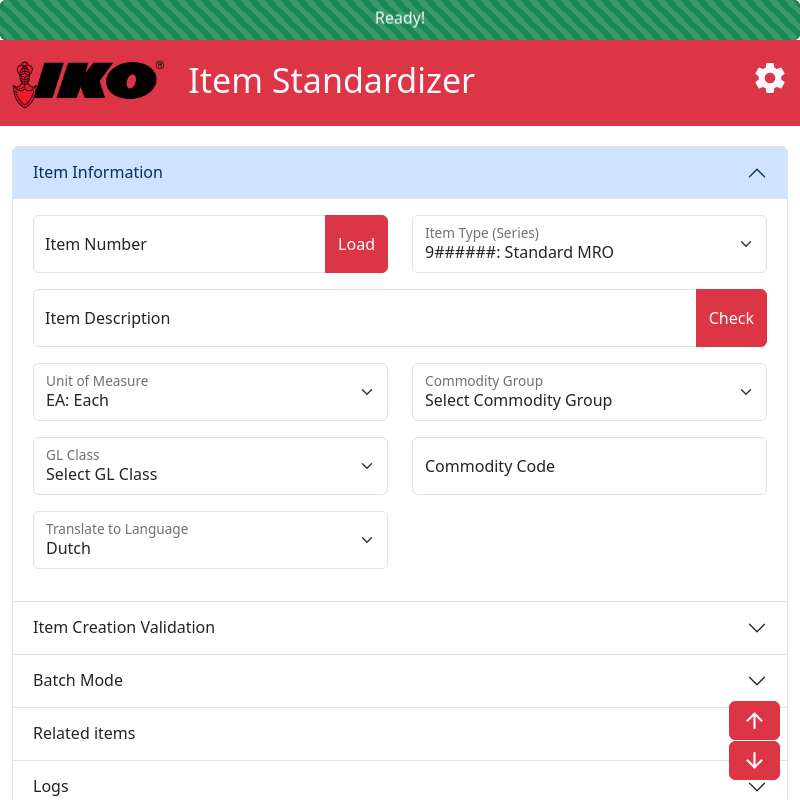
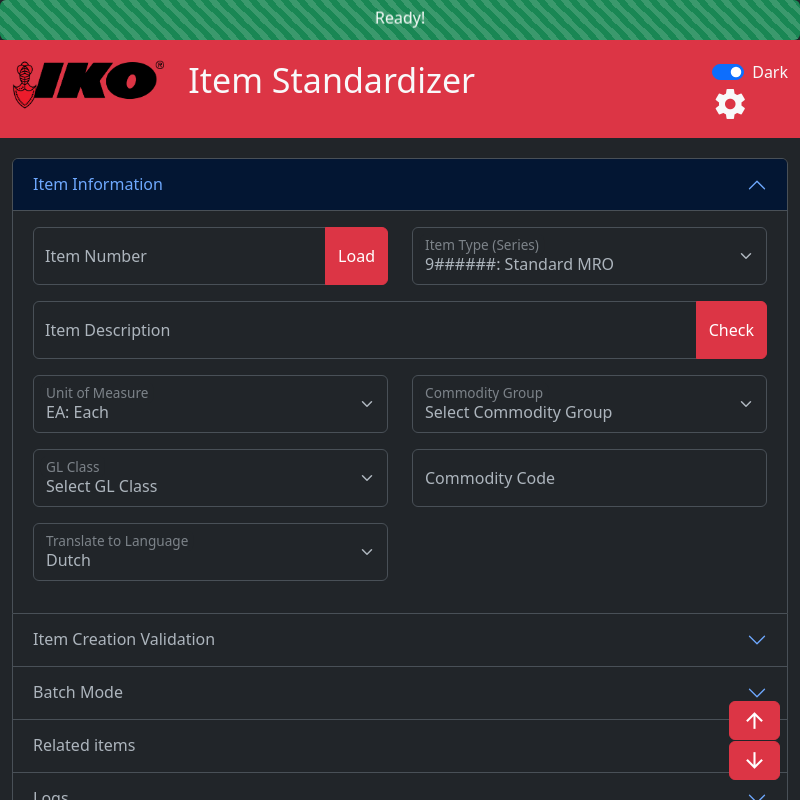
Before and after one commit to jonathanmajh/iko_mro_items, an Electron app: page renderer/item_main.html in a window 800 px wide. Drawn offline with Linux system fonts and the light colour scheme.

Commit message:
Added Dark Mode Toggle to Item Tool

```diff
--- a/renderer/item_main.html
+++ b/renderer/item_main.html
@@ -1,7 +1,7 @@
 <!-- http://operations.connect.na.local/support/Reliability/ReliabilityShared/Pages/AssetRedirect.aspx -->
 
 <!DOCTYPE html>
-<html lang="en" class="h-100">
+<html lang="en" class="h-100"  data-bs-theme="dark">
 
 <head>
   <meta charset="UTF-8" />
@@ -44,8 +44,14 @@
       <div class="row bg-danger text-light" style="padding-top: 20px">
         <div class="col-auto"><img src="IKO_Logo-nobg.png" /></div>
         <h1 class="col">Item Standardizer</h1>
-        <div class="col" style="text-align: right">
-          <i id="settings" class="material-icons pointer md-size">settings</i>
+        <div class="col d-flex align-items-center justify-content-end">
+          <span>
+            <div class="form-check form-switch">
+              <input class="form-check-input" type="checkbox" id="dark-mode-switch" checked>
+              <label class="form-check-label" for="flexSwitchCheckChecked" id="dark-mode-switch-label">Dark</label>
+            </div>
+            <i id="settings" class="material-icons pointer md-size"  style="text-align: right">settings</i>
+          </span>
         </div>
       </div>
 
--- a/renderer/item_main.js
+++ b/renderer/item_main.js
@@ -20,6 +20,8 @@
 document.getElementById("open-in-browser").addEventListener("click", openBrowser);
 document.getElementById("continueAuto").addEventListener("click", continueAuto);
 document.getElementById("openBatchFile").addEventListener("click", openFile);
+
+document.getElementById("dark-mode-switch").addEventListener("click", toggleTheme);
 
 
 // listener for enter key on search field
@@ -530,3 +532,10 @@
         new Toast('Triple Description Copied to Clipboard!');
     }
 }
+
+function toggleTheme(){
+    let currentTheme = document.documentElement.getAttribute("data-bs-theme");
+    document.documentElement.setAttribute("data-bs-theme", currentTheme === "light" ? "dark" : "light");
+    let labelText = document.getElementById("dark-mode-switch-label");
+    labelText.innerHTML = currentTheme === "dark" ? "Light" : "Dark";
+}
```
